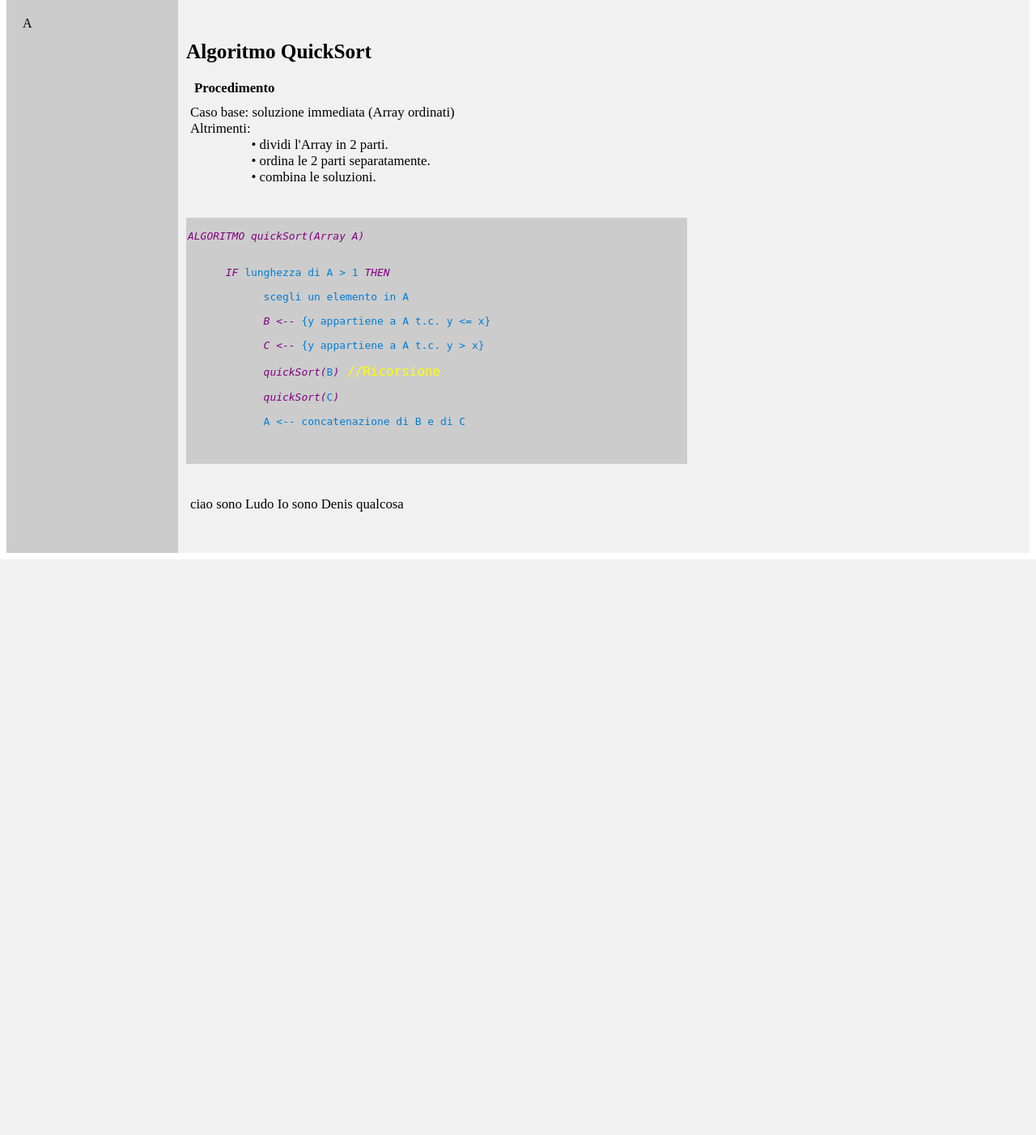
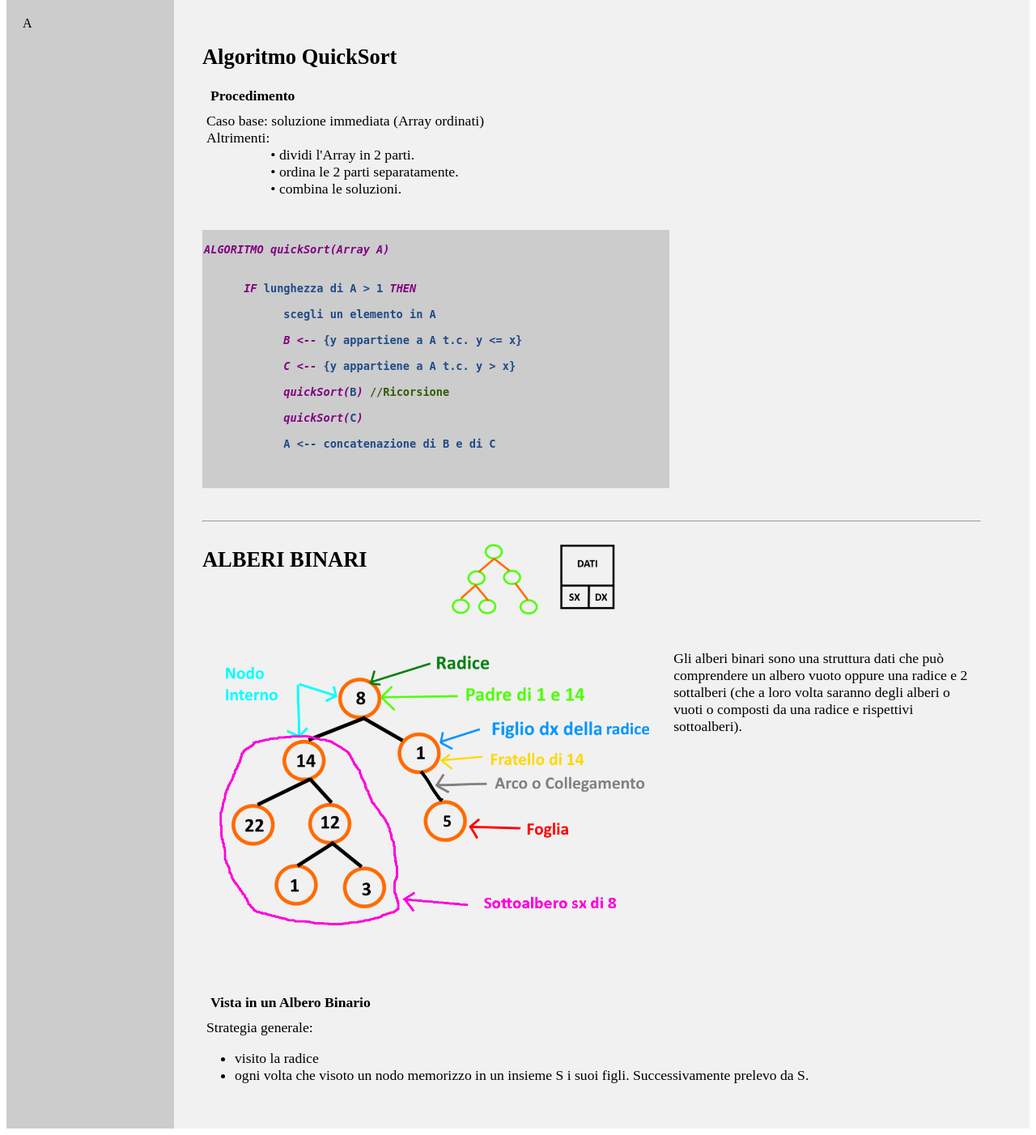
Before and after one commit to DeLudoUni/DeLudoUni.github.io, a PHP site: page /Algoritmi/index.html in a window 1280 px wide. Shown: the part 133-1535 px from the top of the page at 81% size. Before the commit the page ends 824 px from the top, so only its background shows below. Run offline with PHP 8.4, Linux system fonts and the light colour scheme.

Commit message:
Algoritmi

```diff
--- a/Algoritmi/index.html
+++ b/Algoritmi/index.html
@@ -27,8 +27,9 @@
 
       </nav>
 
-      <article>
+      <article class="article-alg">
 
+        <div class="generaldiv">
           <div>
             <a name="aa"></a>
             <h2>Algoritmo QuickSort</h2>
@@ -39,28 +40,44 @@
                               • ordina le 2 parti separatamente. <br>
                               • combina le soluzioni. <br>
             </p>
-          <div class="codediv">
+            <div class="codediv"><b>
             <pre>
 <em>ALGORITMO quickSort(Array A) <br> <br>
       IF</em> lunghezza di A > 1 <em>THEN</em> <br>
             scegli un elemento in A <br>
             <em>B <--</em> {y appartiene a A t.c. y <= x} <br>
             <em>C <--</em> {y appartiene a A t.c. y > x} <br>
-            <em>quickSort(</em>B<em>)</em> <code style="color:yellow">//Ricorsione</code> <br>
+            <em>quickSort(</em>B<em>)</em> <a style="color:#2F5C04">//Ricorsione</a> <br>
             <em>quickSort(</em>C<em>)</em> <br>
             A <-- concatenazione di B e di C <br>
 
 </pre>
-          </div>
+</b></div>
 
 
           </div>
-        <div>
+          <hr>
+          <div class="divflex">
+            <h2>ALBERI BINARI</h2>
+            <div class="divsep">
+            </div>
+            <img style="width: 30%; height:30%;" src="./immagini/AlberoBinario.png" alt="">
+          </div>
+          <div class="divflex">
+            <img style="width: 60%; height:60%;" src="./immagini/AlberoBinarioNomi.png" alt="">
+            <p>Gli alberi binari sono una struttura dati che può comprendere un albero vuoto oppure una radice e 2 sottalberi (che a loro volta saranno degli alberi o vuoti o composti da una radice e rispettivi sottoalberi). </p>
+
+          </div>
+          <div class"div-20">
+            <h4>Vista in un Albero Binario</h4>
             <p>
-            ciao sono Ludo
-            Io sono Denis
-            qualcosa
+              Strategia generale:
+              <ul>
+                <li>visito la radice</li>
+                <li>ogni volta che visoto un nodo memorizzo in un insieme S i suoi figli. Successivamente prelevo da S.</li>
+              </ul>
             </p>
+          </div>
         </div>
 
       </article>
--- a/grafica.css
+++ b/grafica.css
@@ -32,6 +32,15 @@ article {
   padding: 10px;
 }
 
+.article-alg {
+  -webkit-flex: 6;
+  -ms-flex: 6;
+  flex: 6;
+  background-color: #f1f1f1;
+  padding: 15px;
+  padding-right: 40px;
+}
+
 code {
   font-family: Consolas,"courier new";
   color: crimson;
@@ -43,7 +52,7 @@ code {
 .codediv {
   margin-right: 40%;
   font-family: Consolas,"courier new";
-  color: #007dd5;
+  color: #204A87;
   background-color: #cccccc;
   padding: 2px;
   font-size: 95%;
@@ -78,3 +87,21 @@ em {
   margin: 5px;
   text-align: center;
 }
+
+.divflex {
+  display: flex;
+  margin: 0px;
+}
+
+.divsep {
+  margin: 0px;
+  width: 10%;
+}
+
+.div-0 {
+  margin: 0px;
+}
+
+.div-20 {
+  margin: 20px 0px 20px 0px;
+}
```
Also changed, not shown: Algoritmi/Immagini/AlberoBinario.png (added), Algoritmi/Immagini/AlberoBinarioNomi.png (added). Lines whose indentation alone changed are shown as unchanged.
